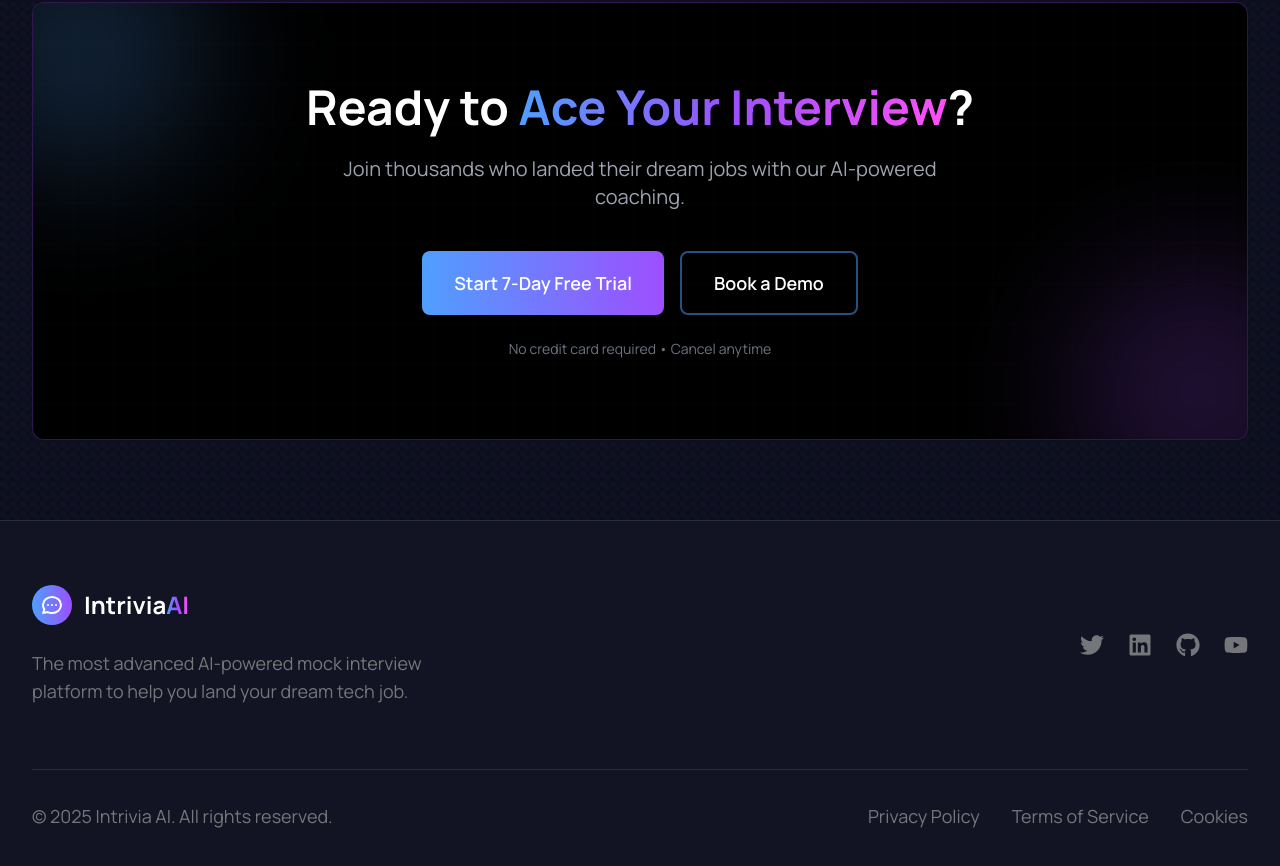
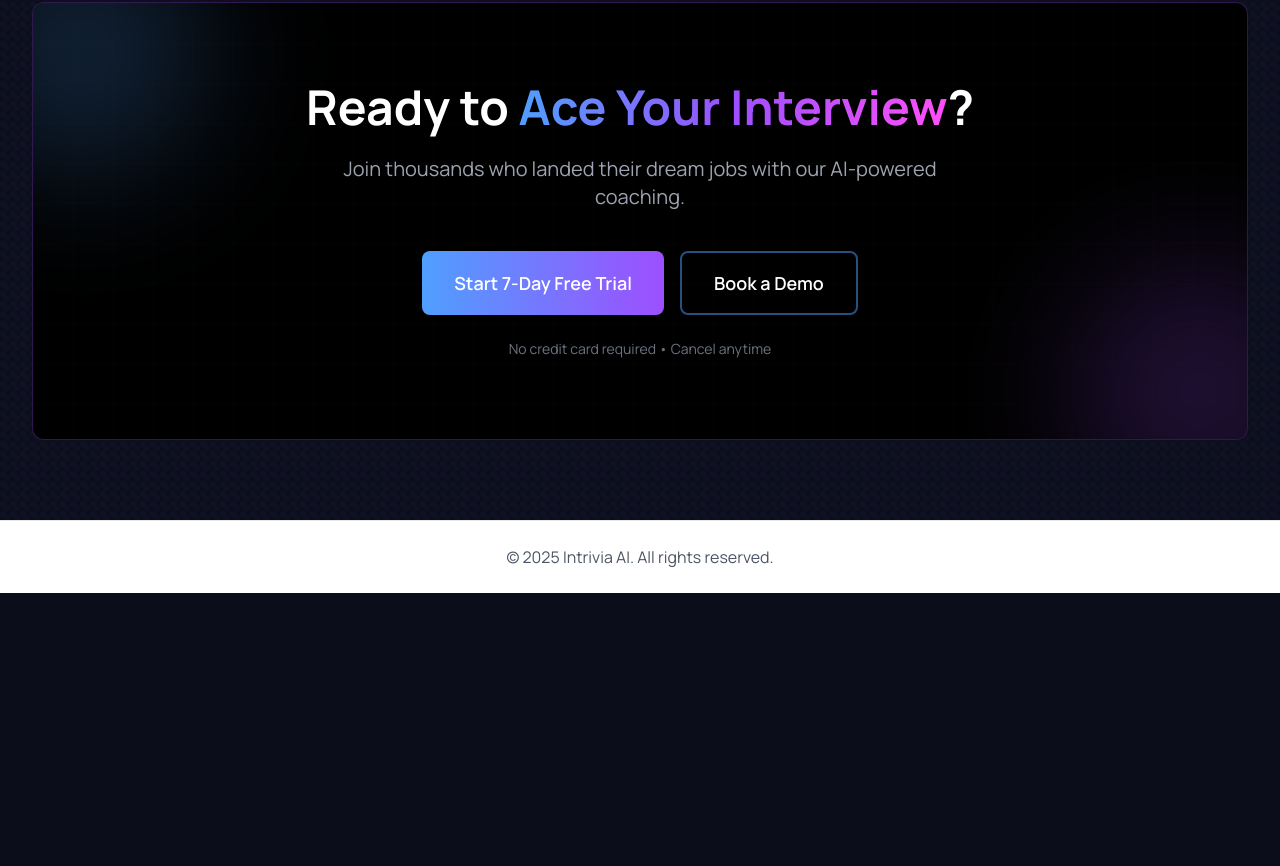
Before and after one commit to Akshit406/Intrivia-AI, a React (Vite) app in the folder frontend/: page / in a window 1280 px wide. Shown: the part 2759-3625 px from the top of the page. After the commit the page ends 3352 px from the top, so only its background shows below. Built offline with nearby package versions, Linux system fonts and the light colour scheme.

Commit message:
global footer added

```diff
--- a/frontend/src/components/common/Footer.tsx
+++ b/frontend/src/components/common/Footer.tsx
@@ -1,69 +1,12 @@
-import { FaTwitter, FaLinkedin, FaGithub, FaYoutube } from 'react-icons/fa';
+// components/common/Footer.tsx
+import React from 'react';
 
-const Footer = () => {
+const Footer: React.FC = () => {
   return (
-    <footer className="bg-secondary py-16 border-t border-white/10">
-      <div className="max-w-7xl mx-auto px-6 lg:px-8">
-        <div className="grid grid-cols-1 md:grid-cols-2 gap-12 items-center">
-          {/* Brand and description */}
-          <div className="space-y-6">
-            <div className="flex items-center space-x-3">
-              <div className="w-10 h-10 rounded-full bg-gradient-to-r from-accent-blue to-accent-purple flex items-center justify-center">
-                <svg xmlns="http://www.w3.org/2000/svg" className="h-6 w-6 text-white" fill="none" viewBox="0 0 24 24" stroke="currentColor">
-                  <path
-                    strokeLinecap="round"
-                    strokeLinejoin="round"
-                    strokeWidth={2}
-                    d="M8 12h.01M12 12h.01M16 12h.01M21 12c0 4.418-4.03 8-9 8a9.863 9.863 0 01-4.255-.949L3 20l1.395-3.72C3.512 15.042 3 13.574 3 12c0-4.418 4.03-8 9-8s9 3.582 9 8z"
-                  />
-                </svg>
-              </div>
-              <span className="text-2xl font-bold text-white">
-                Intrivia<span className="gradient-text">AI</span>
-              </span>
-            </div>
-            <p className="text-text-secondary text-lg max-w-md">
-              The most advanced AI-powered mock interview platform to help you land your dream tech job.
-            </p>
-          </div>
-
-          {/* Social icons on the right */}
-          <div className="flex justify-center md:justify-end space-x-6">
-            <a href="#" className="text-text-secondary hover:text-white transition-colors">
-              <span className="sr-only">Twitter</span>
-              <FaTwitter className="h-6 w-6" />
-            </a>
-            <a href="#" className="text-text-secondary hover:text-white transition-colors">
-              <span className="sr-only">LinkedIn</span>
-              <FaLinkedin className="h-6 w-6" />
-            </a>
-            <a href="#" className="text-text-secondary hover:text-white transition-colors">
-              <span className="sr-only">GitHub</span>
-              <FaGithub className="h-6 w-6" />
-            </a>
-            <a href="#" className="text-text-secondary hover:text-white transition-colors">
-              <span className="sr-only">YouTube</span>
-              <FaYoutube className="h-6 w-6" />
-            </a>
-          </div>
-        </div>
-
-        {/* Bottom copyright */}
-        <div className="border-t border-white/10 mt-16 pt-8 flex flex-col md:flex-row justify-between items-center">
-          <p className="text-text-secondary text-lg">
-            © {new Date().getFullYear()} Intrivia AI. All rights reserved.
-          </p>
-          <div className="flex space-x-8 mt-4 md:mt-0">
-            <a href="#" className="text-text-secondary hover:text-white transition-colors text-lg">
-              Privacy Policy
-            </a>
-            <a href="#" className="text-text-secondary hover:text-white transition-colors text-lg">
-              Terms of Service
-            </a>
-            <a href="#" className="text-text-secondary hover:text-white transition-colors text-lg">
-              Cookies
-            </a>
-          </div>
+    <footer className="bg-white border-t border-gray-200 mt-auto">
+      <div className="container mx-auto px-4 py-6">
+        <div className="text-center text-gray-600">
+          <p>© {new Date().getFullYear()} Intrivia AI. All rights reserved.</p>
         </div>
       </div>
     </footer>
```
